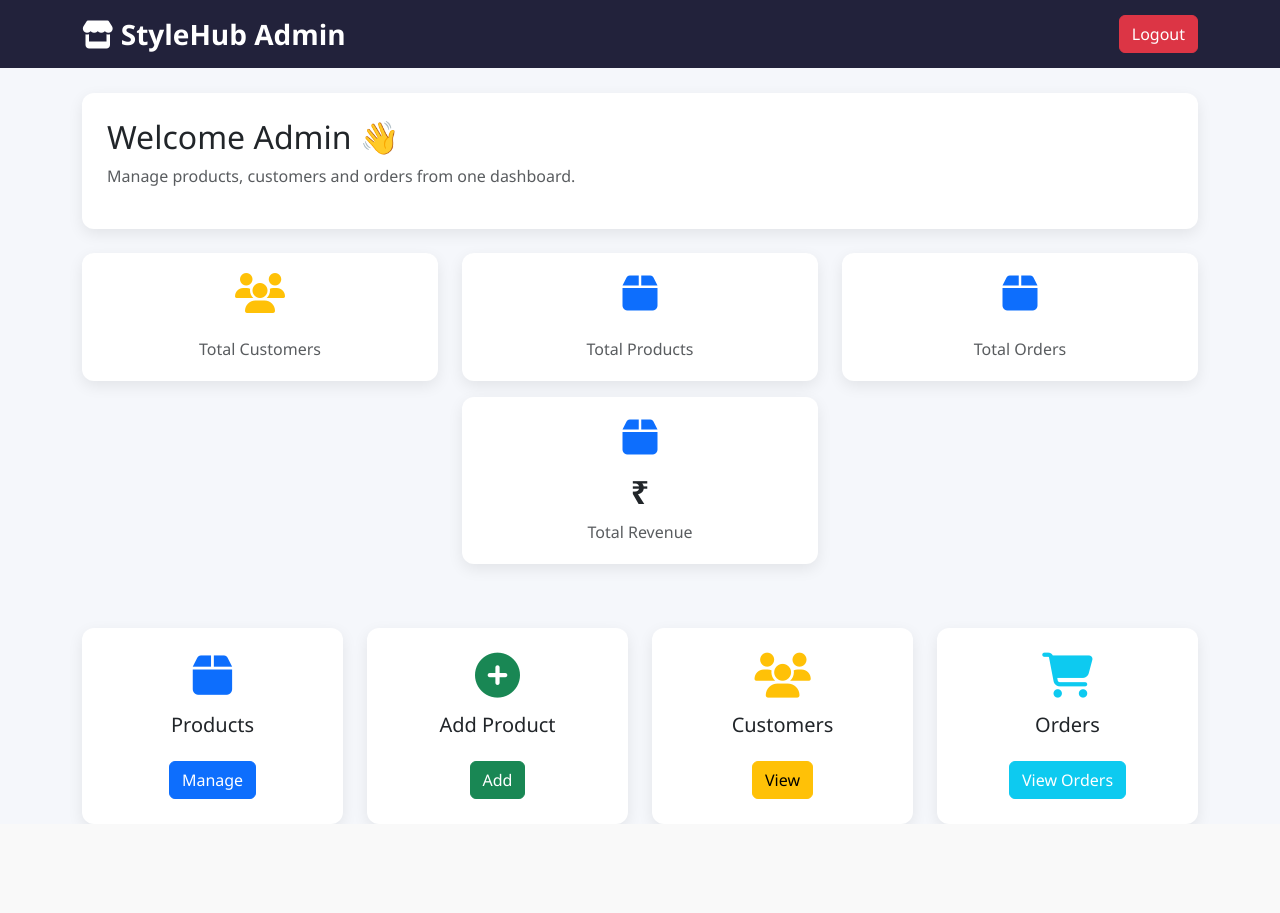
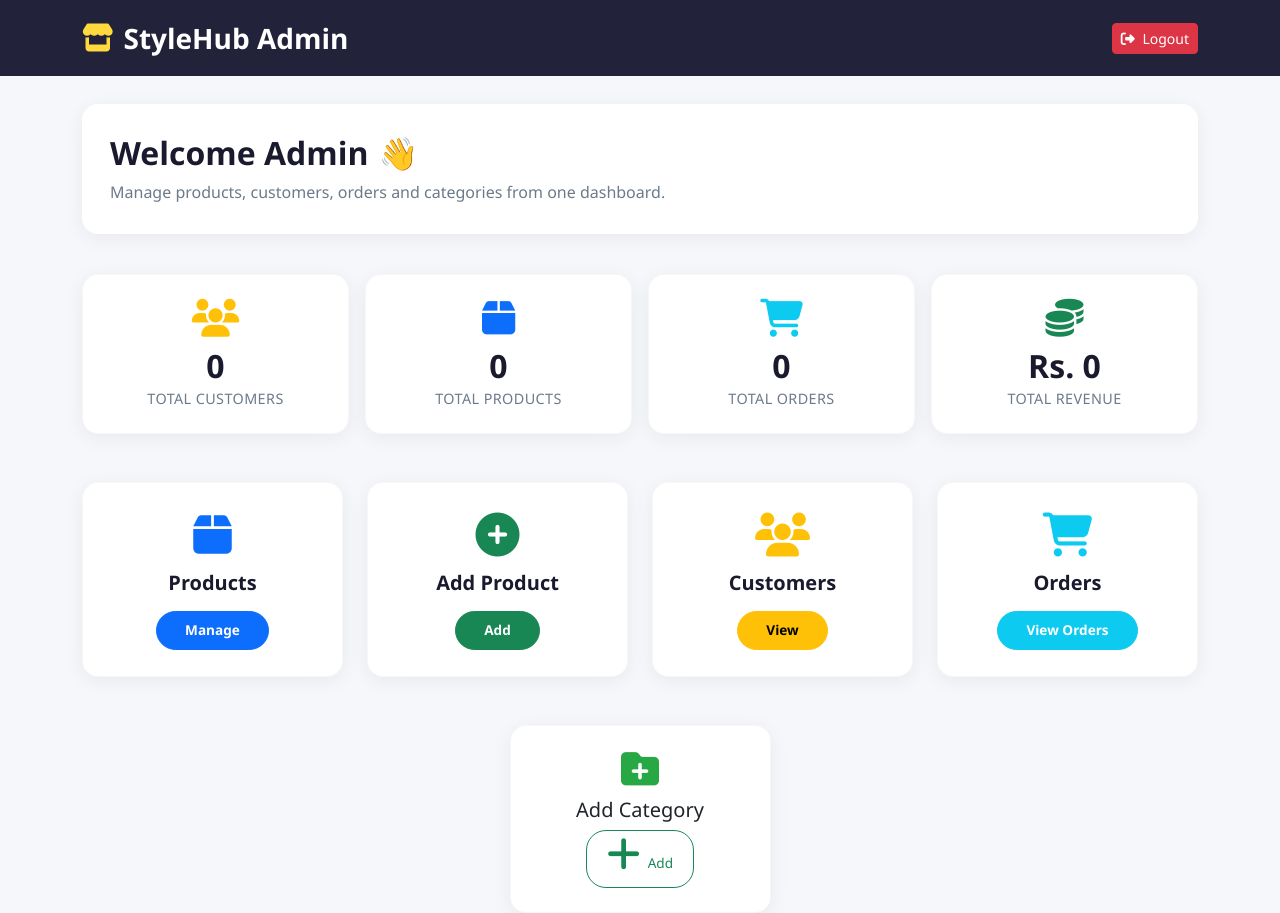
Before and after one commit to Asha1619/Ekart, a Django app: template templates/admin.html in a window 1280 px wide. Before the commit the page ends 824 px from the top, so only its background shows below. Run offline with Django 5.2, Linux system fonts and the light colour scheme; the template is opened without the code that fills it, so the values that code supplies are empty.

Commit message:
Update admin.html for improved layout and styles
Refactor HTML structure and styles for admin dashboard.

```diff
--- a/templates/admin.html
+++ b/templates/admin.html
@@ -2,267 +2,298 @@
 <!DOCTYPE html>
 <html>
 <head>
-
 <meta charset="UTF-8">
-
 <title>StyleHub Admin</title>
-
 <link href="https://cdn.jsdelivr.net/npm/bootstrap@5.3.3/dist/css/bootstrap.min.css" rel="stylesheet">
-
-<link rel="stylesheet"
-href="https://cdnjs.cloudflare.com/ajax/libs/font-awesome/6.5.2/css/all.min.css">
+<link rel="stylesheet" href="https://cdnjs.cloudflare.com/ajax/libs/font-awesome/6.5.2/css/all.min.css">
 
 <style>
-
-body{
-    background:#f5f7fb;
-    font-family:Segoe UI,sans-serif;
+body {
+    background: #f5f7fb;
+    font-family: 'Segoe UI', Tahoma, Geneva, Verdana, sans-serif;
 }
 
-.navbar{
-    background:#22223b;
+.navbar {
+    background: #22223b;
+    padding: 12px 0;
 }
 
-.navbar-brand{
-    color:white !important;
-    font-size:28px;
-    font-weight:bold;
+.navbar-brand {
+    color: white !important;
+    font-size: 28px;
+    font-weight: bold;
+    display: flex;
+    align-items: center;
+    gap: 10px;
 }
 
-.hero{
-    background:white;
-    border-radius:12px;
-    padding:25px;
-    margin-top:25px;
-    box-shadow:0 5px 15px rgba(0,0,0,.08);
+.navbar-brand i {
+    color: #ffd93d;
 }
 
-.card-box{
-
-    background:white;
-    border-radius:12px;
-    text-align:center;
-    padding:25px;
-    box-shadow:0 5px 15px rgba(0,0,0,.08);
-    transition:.3s;
-    height:100%;
-
+.hero {
+    background: white;
+    border-radius: 16px;
+    padding: 30px 28px;
+    margin-top: 28px;
+    box-shadow: 0 4px 20px rgba(0, 0, 0, 0.06);
 }
 
-.card-box:hover{
-
-transform:translateY(-5px);
-
+.hero h2 {
+    font-weight: 700;
+    color: #1a1a2e;
+    display: flex;
+    align-items: center;
+    gap: 10px;
 }
 
-.card-box i{
-
-font-size:45px;
-margin-bottom:15px;
-
+.hero p {
+    color: #6c7a8a;
+    margin-bottom: 0;
 }
 
-.stat-card{
-
-background:white;
-border-radius:12px;
-padding:20px;
-box-shadow:0 5px 15px rgba(0,0,0,.08);
-text-align:center;
-
+/* Stat Cards */
+.stat-card {
+    background: white;
+    border-radius: 16px;
+    padding: 24px 20px;
+    box-shadow: 0 4px 20px rgba(0, 0, 0, 0.06);
+    text-align: center;
+    transition: 0.25s ease;
+    height: 100%;
+    border: 1px solid rgba(0, 0, 0, 0.03);
 }
 
-.stat-card h2{
-
-font-weight:bold;
-
+.stat-card:hover {
+    transform: translateY(-4px);
+    box-shadow: 0 8px 30px rgba(0, 0, 0, 0.09);
 }
 
+.stat-card i {
+    font-size: 38px;
+    margin-bottom: 10px;
+}
+
+.stat-card h2 {
+    font-weight: 700;
+    font-size: 2rem;
+    color: #1a1a2e;
+    margin-bottom: 2px;
+}
+
+.stat-card p {
+    color: #6c7a8a;
+    font-weight: 500;
+    font-size: 0.9rem;
+    text-transform: uppercase;
+    letter-spacing: 0.4px;
+    margin-bottom: 0;
+}
+
+/* Action Cards */
+.card-box {
+    background: white;
+    border-radius: 16px;
+    text-align: center;
+    padding: 30px 20px 26px;
+    box-shadow: 0 4px 20px rgba(0, 0, 0, 0.06);
+    transition: 0.25s ease;
+    height: 100%;
+    border: 1px solid rgba(0, 0, 0, 0.03);
+}
+
+.card-box:hover {
+    transform: translateY(-5px);
+    box-shadow: 0 10px 35px rgba(0, 0, 0, 0.08);
+}
+
+.card-box i {
+    font-size: 44px;
+    margin-bottom: 14px;
+    display: block;
+}
+
+.card-box h5 {
+    font-weight: 600;
+    color: #1a1a2e;
+    margin-bottom: 16px;
+}
+
+.card-box .btn {
+    border-radius: 40px;
+    padding: 8px 28px;
+    font-weight: 600;
+    font-size: 0.85rem;
+}
+
+/* custom button for categories */
+.btn-cat {
+    background: #6c4cf5;
+    color: white;
+    border: none;
+}
+.btn-cat:hover {
+    background: #5a3dd4;
+    color: white;
+}
+
+/* responsive */
+@media (max-width: 768px) {
+    .stat-card h2 {
+        font-size: 1.6rem;
+    }
+    .hero h2 {
+        font-size: 1.4rem;
+        flex-wrap: wrap;
+    }
+    .navbar-brand {
+        font-size: 22px;
+    }
+}
+
+@media (max-width: 576px) {
+    .card-box {
+        padding: 20px 14px;
+    }
+    .card-box i {
+        font-size: 34px;
+    }
+}
 </style>
-
 </head>
 
 <body>
 
+<!-- ===== NAVBAR ===== -->
 <nav class="navbar navbar-expand-lg">
+    <div class="container">
+        <a class="navbar-brand" href="#">
+            <i class="fas fa-store"></i>
+            StyleHub Admin
+        </a>
+        <a href="{% url 'logout' %}" class="btn btn-danger btn-sm">
+            <i class="fas fa-sign-out-alt me-1"></i> Logout
+        </a>
+    </div>
+</nav>
 
-<div class="container">
+<!-- ===== MAIN ===== -->
+<div class="container mt-4">
 
-<a class="navbar-brand">
-
-<i class="fas fa-store"></i>
-
-StyleHub Admin
-
-</a>
-
-<a href="{% url 'logout' %}" class="btn btn-danger">
-
-Logout
-
-</a>
-
+    <!-- Hero -->
+    <div class="hero">
+        <h2>
+            <span>Welcome Admin</span>
+            <span style="font-size: 2rem;">👋</span>
+        </h2>
+        <p>Manage products, customers, orders and categories from one dashboard.</p>
     </div>
 
-</nav>
-
-<div class="container mt-4">
-
-<div class="hero">
-
-<h2>Welcome Admin 👋</h2>
-
-<p class="text-muted">
-Manage products, customers and orders from one dashboard.
-</p>
-
+    <!-- ===== STATISTICS ===== -->
+    <div class="row mt-4 g-3">
+        <!-- Customers -->
+        <div class="col-md-3 col-sm-6">
+            <div class="stat-card">
+                <i class="fas fa-users text-warning"></i>
+                <h2>{{ alluser|default:"0" }}</h2>
+                <p>Total Customers</p>
+            </div>
+        </div>
+        <!-- Products -->
+        <div class="col-md-3 col-sm-6">
+            <div class="stat-card">
+                <i class="fas fa-box text-primary"></i>
+                <h2>{{ allproducts|default:"0" }}</h2>
+                <p>Total Products</p>
+            </div>
+        </div>
+        <!-- Orders -->
+        <div class="col-md-3 col-sm-6">
+            <div class="stat-card">
+                <i class="fas fa-shopping-cart text-info"></i>
+                <h2>{{ total_orders|default:"0" }}</h2>
+                <p>Total Orders</p>
+            </div>
+        </div>
+        <!-- Revenue -->
+        <div class="col-md-3 col-sm-6">
+    <div class="stat-card">
+        <i class="fas fa-coins text-success"></i>
+        <h2>Rs. {{ revenue|default:"0"|floatformat:"0" }}</h2>
+        <p>Total Revenue</p>
+    </div>
+</div>
     </div>
 
-<!-- Statistics -->
-<!-- Statistics -->
+    <!-- ===== ACTION CARDS ===== -->
+    <div class="row mt-4 g-4">
 
-<div class="row mt-4 justify-content-center">
-
-    <div class="col-md-4 mb-3">
-
-        <div class="stat-card">
-
-            <i class="fas fa-users text-warning mb-3" style="font-size:40px;"></i>
-
-            <h2>{{ alluser }}</h2>
-
-            <p class="text-muted mb-0">Total Customers</p>
-
+        <!-- Products -->
+        <div class="col-md-3 col-sm-6">
+            <div class="card-box">
+                <i class="fas fa-box text-primary"></i>
+                <h5>Products</h5>
+                <a href="{% url 'view_products' %}" class="btn btn-primary">
+                    Manage
+                </a>
+            </div>
         </div>
 
+        <!-- Add Product -->
+        <div class="col-md-3 col-sm-6">
+            <div class="card-box">
+                <i class="fas fa-plus-circle text-success"></i>
+                <h5>Add Product</h5>
+                <a href="{% url 'add_products' %}" class="btn btn-success">
+                    Add
+                </a>
+            </div>
         </div>
 
-    <div class="col-md-4 mb-3">
-
-        <div class="stat-card">
-
-            <i class="fas fa-box text-primary mb-3" style="font-size:40px;"></i>
-
-            <h2>{{ allproducts }}</h2>
-
-            <p class="text-muted mb-0">Total Products</p>
-
+        <!-- Customers -->
+        <div class="col-md-3 col-sm-6">
+            <div class="card-box">
+                <i class="fas fa-users text-warning"></i>
+                <h5>Customers</h5>
+                <a href="{% url 'view_customer' %}" class="btn btn-warning">
+                    View
+                </a>
+            </div>
         </div>
 
+        <!-- Orders -->
+        <div class="col-md-3 col-sm-6">
+            <div class="card-box">
+                <i class="fas fa-shopping-cart text-info"></i>
+                <h5>Orders</h5>
+                <a href="{% url 'admin_orders' %}" class="btn btn-info text-white">
+                    View Orders
+                </a>
             </div>
-    <div class="col-md-4 mb-3">
-
-        <div class="stat-card">
-
-            <i class="fas fa-box text-primary mb-3" style="font-size:40px;"></i>
-
-            <h2>{{ total_orders }}</h2>
-
-            <p class="text-muted mb-0">Total Orders</p>
-
         </div>
 
-    </div>
-    <div class="col-md-4 mb-3">
+    </div><!-- /action cards -->
 
+    <!-- ===== NEW ROW: CATEGORY MANAGEMENT ===== -->
+    <div class="row mt-4 g-4 justify-content-center">
+
+        <!-- Add Category -->
+       <div class="col-md-3 col-sm-6">
     <div class="stat-card">
-
-            <i class="fas fa-box text-primary mb-3" style="font-size:40px;"></i>
-
-            <h2>₹ {{ revenue }}</h2>
-
-            <p class="text-muted mb-0">Total Revenue</p>
-
+        <i class="fas fa-folder-plus text-success" style="color:#28a745 !important;"></i>
+        <h5>Add Category</h5>
+        <a href="{% url 'category' %}" class="btn btn-outline-success btn-sm" style="border-radius:20px; padding:4px 20px; font-weight:500; font-size:0.85rem;">
+            <i class="fas fa-plus me-1"></i> Add
+        </a>
     </div>
 
 </div>
 
 
-</div>
-<!-- Menu -->
 
-<div class="row mt-4 g-4">
+    </div><!-- /category row -->
 
-<div class="col-md-3">
-
-<div class="card-box">
-
-<i class="fas fa-box text-primary"></i>
-
-<h5>Products</h5>
-
-<a href="{% url 'view_products' %}"
-class="btn btn-primary mt-3">
-
-Manage
-
-</a>
-
-</div>
-
-</div>
-
-<div class="col-md-3">
-
-<div class="card-box">
-
-<i class="fas fa-plus-circle text-success"></i>
-
-<h5>Add Product</h5>
-
-<a href="{% url 'add_products' %}"
-class="btn btn-success mt-3">
-
-Add
-
-</a>
-
-</div>
-
-</div>
-
-<div class="col-md-3">
-
-<div class="card-box">
-
-<i class="fas fa-users text-warning"></i>
-
-<h5>Customers</h5>
-
-<a href="{% url 'view_customer' %}"
-class="btn btn-warning mt-3">
-
-View
-
-</a>
-
-</div>
-
-</div>
-
-<div class="col-md-3">
-
-<div class="card-box">
-
-<i class="fas fa-shopping-cart text-info"></i>
-
-<h5>Orders</h5>
-
-<a href="{% url 'admin_orders' %}"
-class="btn btn-info text-white mt-3">
-
-View Orders
-
-</a>
-
-</div>
-
-</div>
-
-</div>
-
-</div>
+</div><!-- /container -->
 
 </body>
-
 </html>
```
Lines whose indentation alone changed are shown as unchanged.
